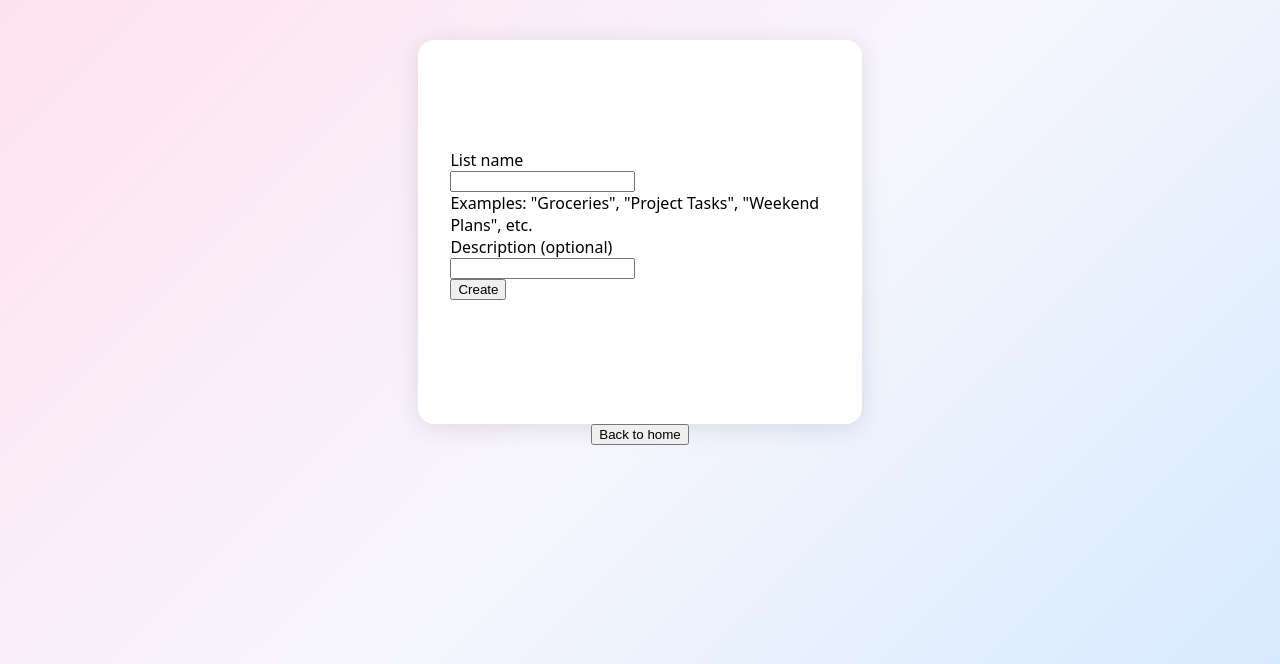
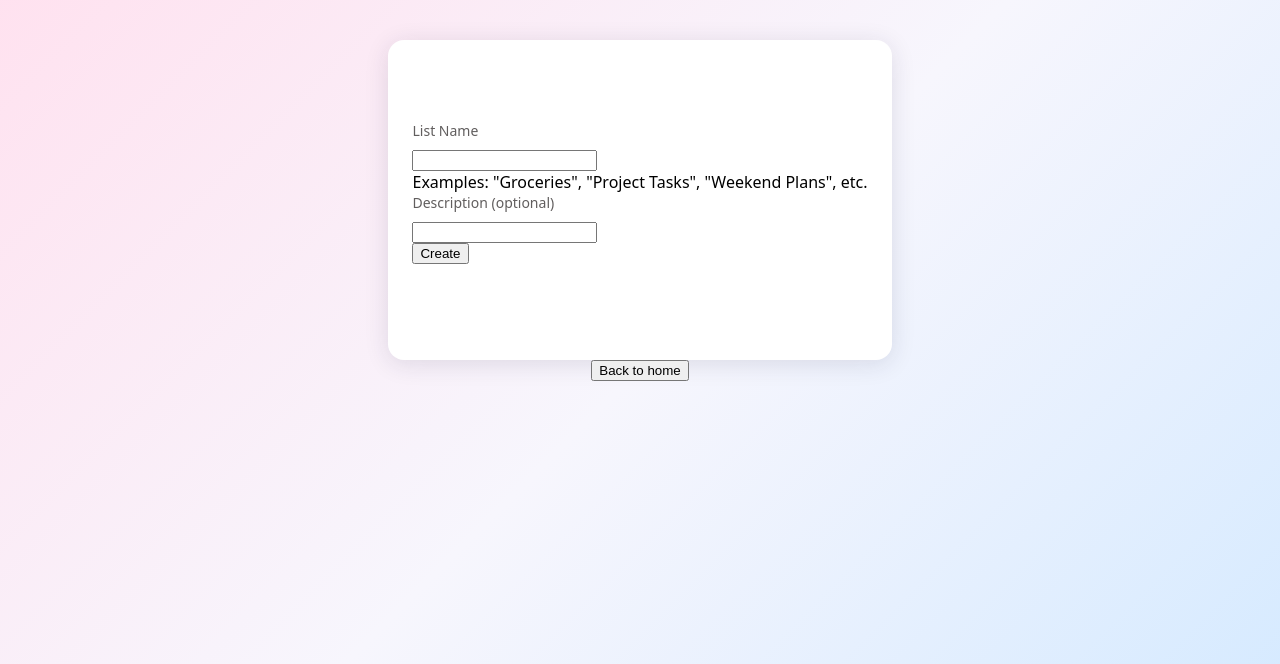
Before and after one commit to im-dlam/SeeQQ, a FastAPI app: page / in a window 1280 px wide. Shown: the part 30-694 px from the top of the page. Run offline with FastAPI, Linux system fonts and the light colour scheme.

Commit message:
fix: fix auto resize form-wrapper

```diff
--- a/app/static/css/style.css
+++ b/app/static/css/style.css
@@ -29,6 +29,17 @@ nav a{
     justify-content: center;  /* căn giữa ngang */
     align-items: center;      /* căn giữa dọc */
     min-height: 40vh;         /* hoặc 100vh nếu muốn giữa cả trang */
-    width: 30%;
-    padding:32px;
+    min-width: 30%;
 }
+.label {
+    font-weight: 500;
+    margin-bottom: 10px;
+    font-size:14px;
+    color:rgb(97, 94, 94);
+}
+.form-main {
+    padding-left: 24px;
+    padding-right: 24px;
+    padding-top: 24px;
+    padding-bottom: 24px;
+}
--- a/app/templates/index.html
+++ b/app/templates/index.html
@@ -17,11 +17,11 @@
     <div class="container">
         <div class="card">
             <div class="form-wrapper">
-                <form class="card-form" action="/add">
-                    <div>List name</div>
+                <form class="form-main" action="/add">
+                    <div class="label">List Name</div>
                     <input type="text">
                     <div>Examples: "Groceries", "Project Tasks", "Weekend Plans", etc.</div>
-                    <div>Description (optional)</div>
+                    <div class="label">Description (optional)</div>
                     <input type="text">
                     <div>
                         <button>Create</button>
```
